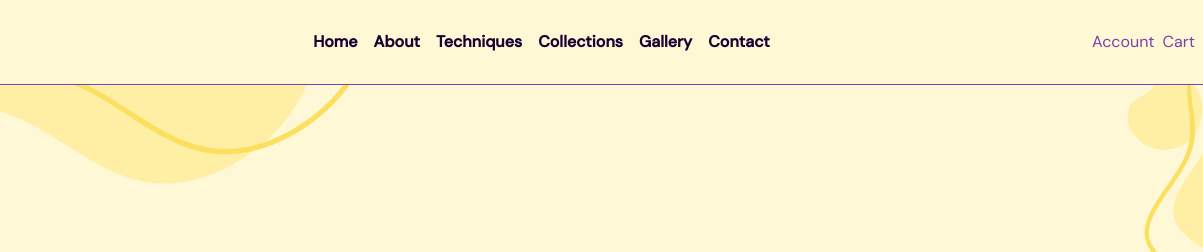
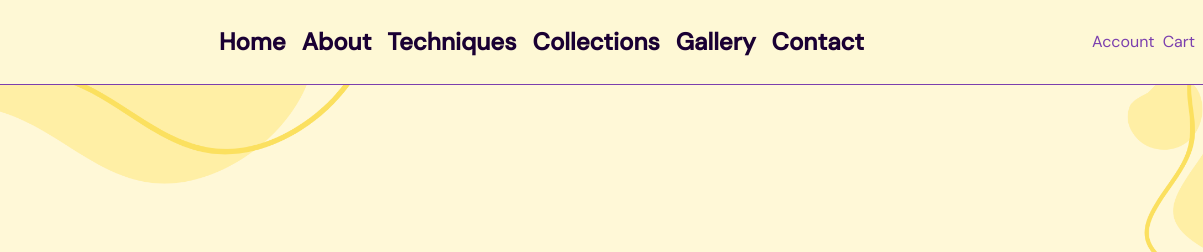
Before and after one commit to PedroCS98/tangled-friendships, a plain HTML site: page index.html in a window 1280 px wide. Shown: the top 252 px of the page, 77-1280 px from the left. Drawn offline with Linux system fonts and the light colour scheme.

Commit message:
fix: nav text size

```diff
--- a/css/style.css
+++ b/css/style.css
@@ -99,6 +99,7 @@ header{
 
 .main-nav ul a{
     color: var(--color-text);
+    font-size: var(--size-m);
     font-weight: 600;
 }
 
```
